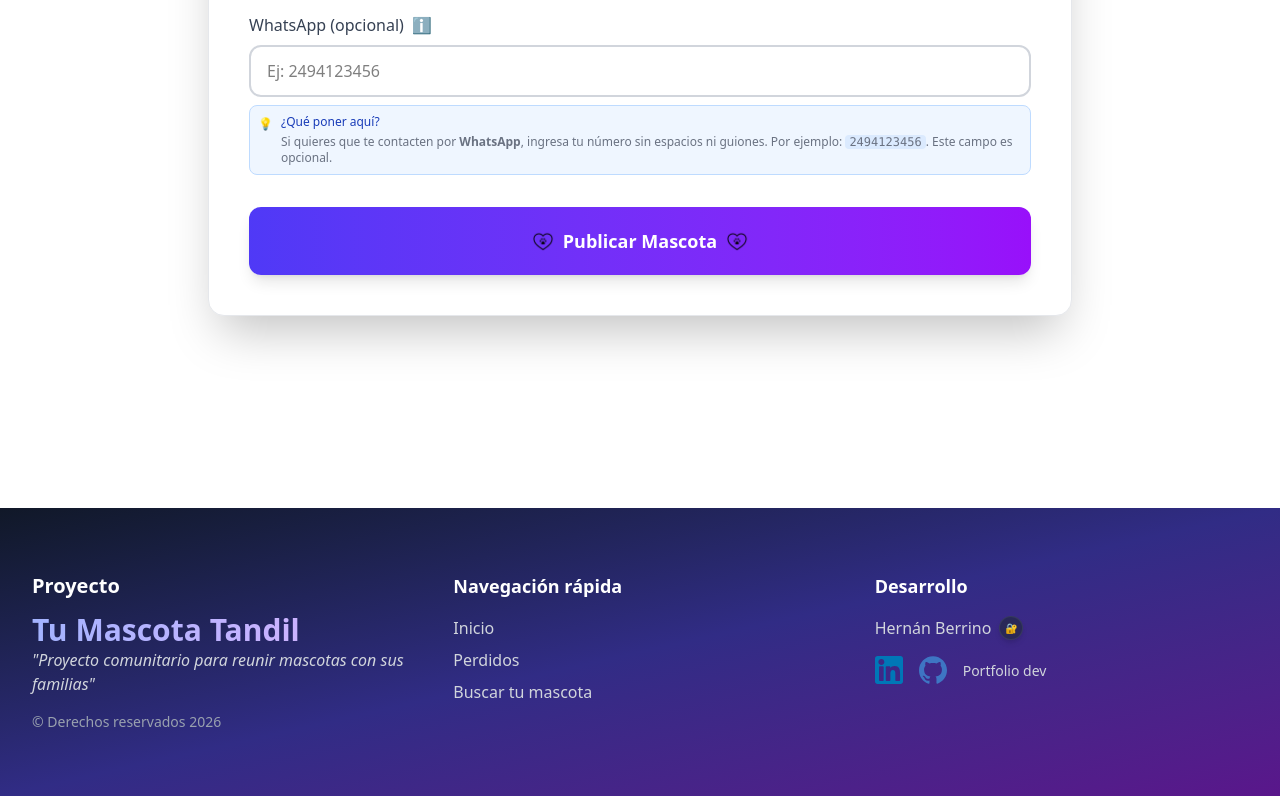
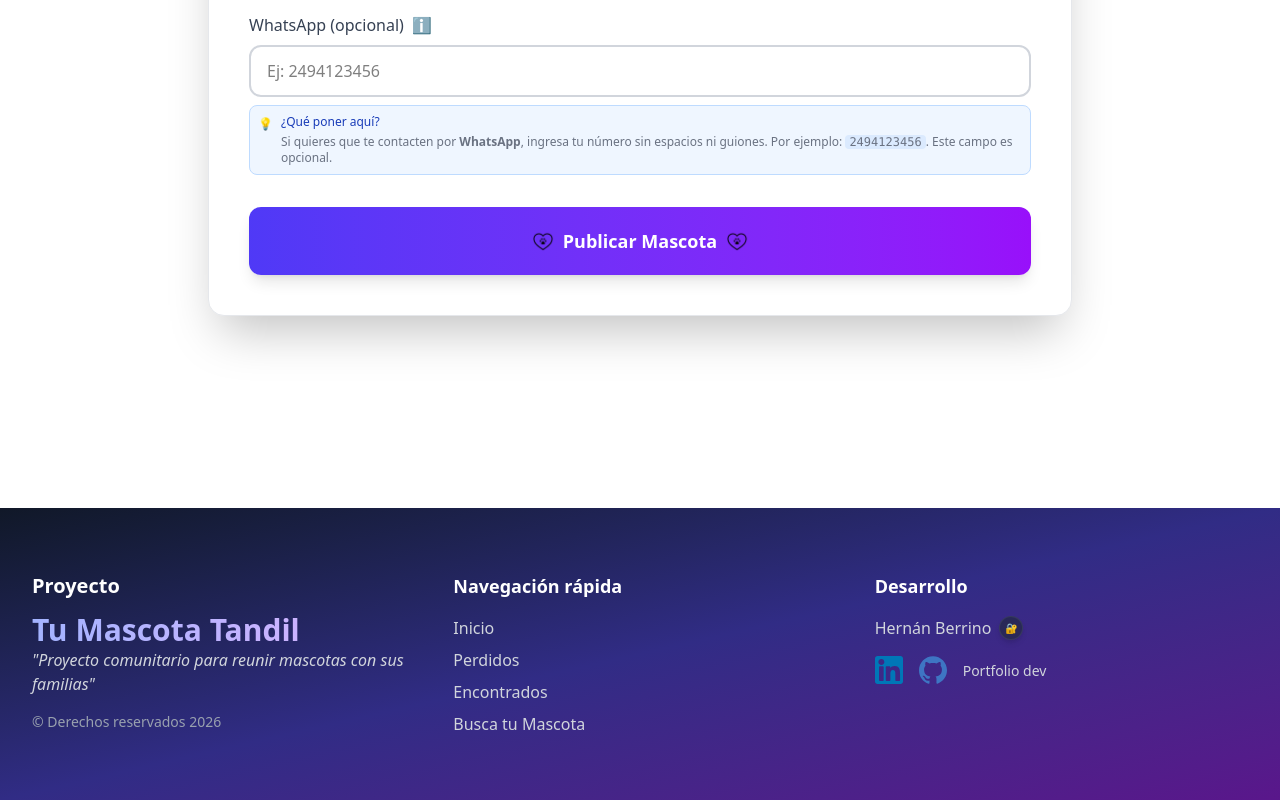
Before and after one commit to hberrino/tuMASCOTAndil, a React (Vite) app in the folder frontend/: page / in a window 1280 px wide. Shown: the part 5404-6204 px from the top of the page. Built offline with nearby package versions, Linux system fonts and the light colour scheme; no server answers.

Commit message:
footer update

```diff
--- a/frontend/src/components/Footer.jsx
+++ b/frontend/src/components/Footer.jsx
@@ -56,10 +56,16 @@ const Footer = ({ onNavigate }) => {
                 Perdidos
               </button>
               <button
+                onClick={() => handleNavClick('encontrados')}
+                className="text-gray-300 hover:text-white transition-colors duration-200 text-center md:text-left text-sm sm:text-base hover:underline"
+              >
+                Encontrados
+              </button>
+              <button
                 onClick={() => handleNavClick('buscaTuMascota')}
                 className="text-gray-300 hover:text-white transition-colors duration-200 text-center md:text-left text-sm sm:text-base hover:underline"
               >
-                Buscar tu mascota
+                Busca tu Mascota
               </button>
             </nav>
           </div>
```
